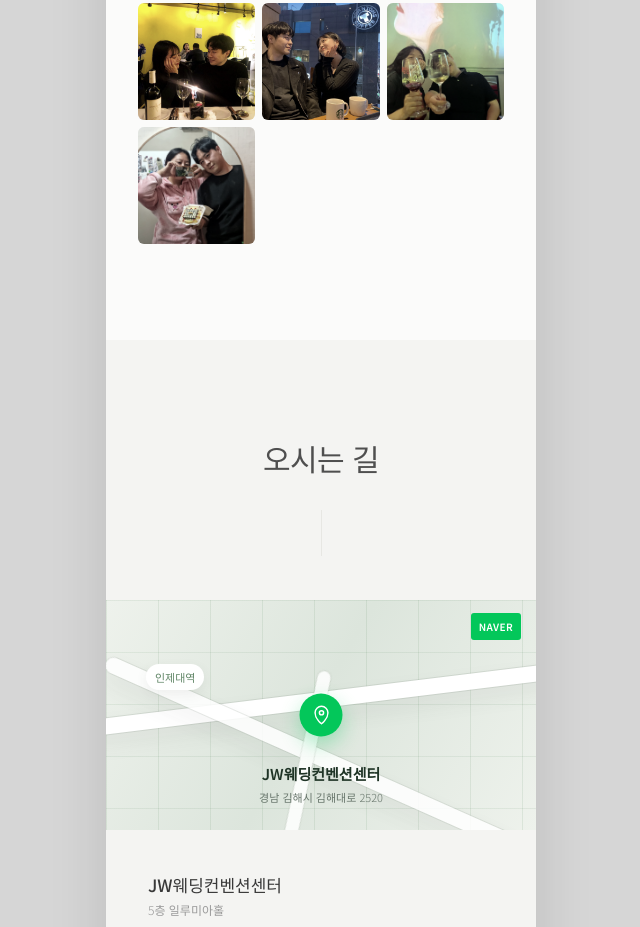
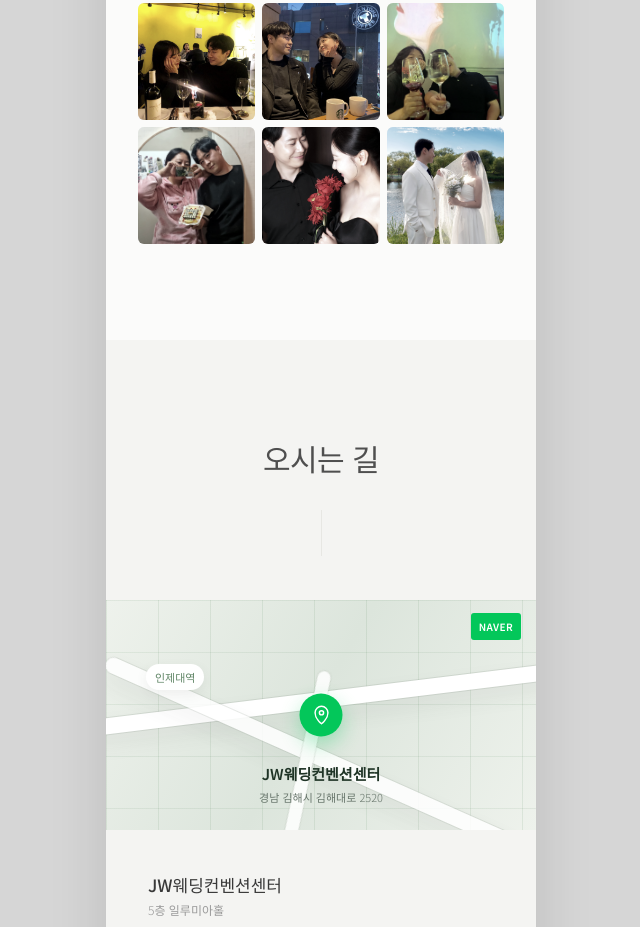
Before and after one commit to oh-sh-2134/wedding-invitation, a React (Vite) app: page / in a window 1280 px wide. Shown: the part 4960-5887 px from the top of the page, without its empty margins (319-959 px from the left). Built offline with nearby package versions, Linux system fonts and the light colour scheme.

Commit message:
Add final moments gallery photos

```diff
--- a/app/wedding-config.ts
+++ b/app/wedding-config.ts
@@ -64,6 +64,8 @@ export const wedding = {
       weddingPhoto("moments-09-v1.webp"),
       weddingPhoto("moments-11-v1.webp"),
       weddingPhoto("moments-06-v1.webp"),
+      weddingPhoto("moments-10-v1.webp"),
+      weddingPhoto("moments-12-v1.webp"),
     ],
   },
   share: { title: "승현 ♥ 영미 결혼합니다", description: "2026년 12월 13일 일요일 오후 12시 30분" },
```
Also changed, not shown: public/images/wedding/moments-10-v1.webp (added), public/images/wedding/moments-12-v1.webp (added).
